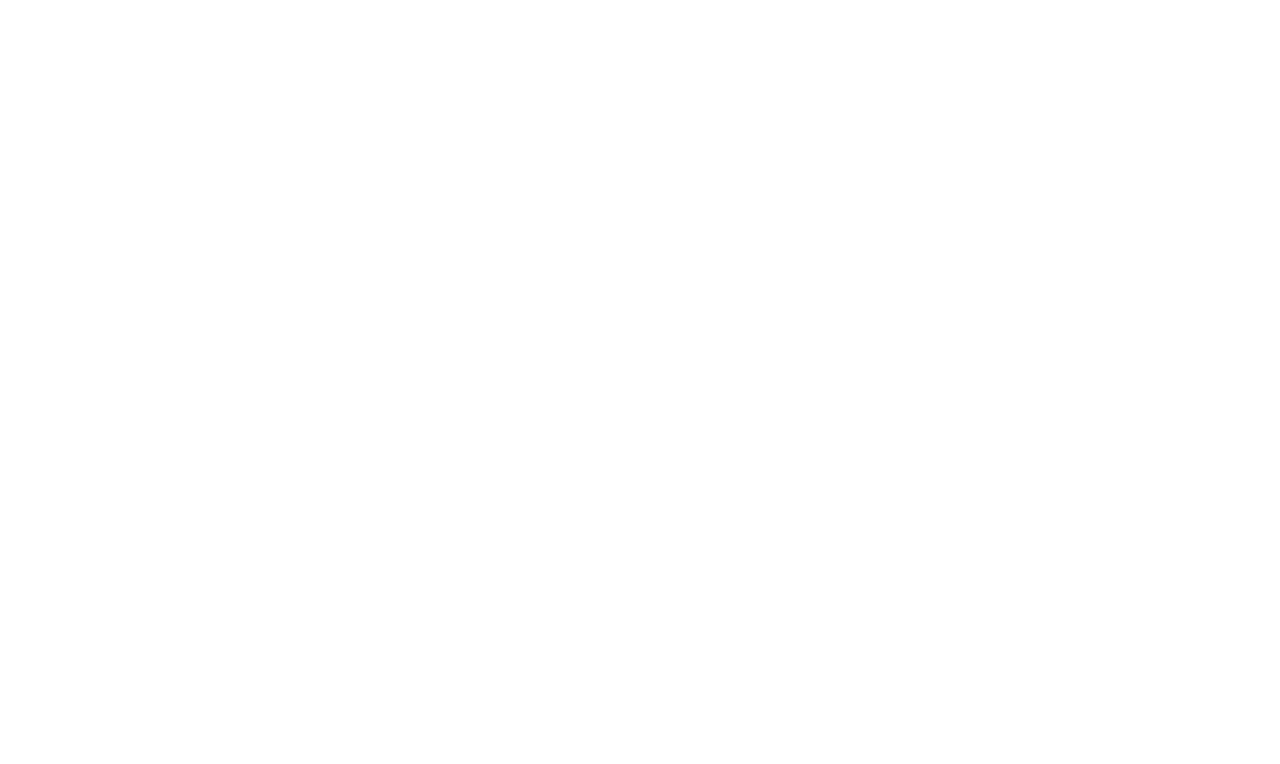
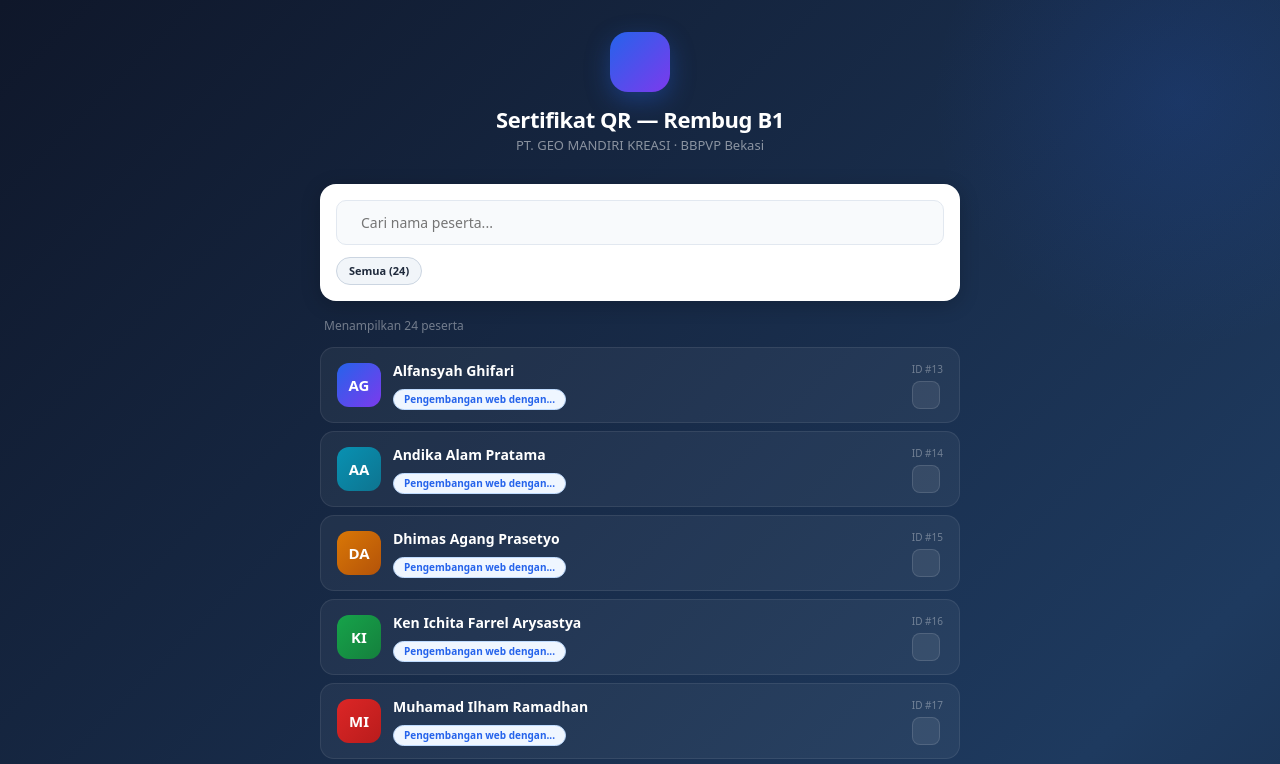
Before and after one commit to Arkariza/qr-test, a plain HTML site: page index.html in a window 1280 px wide. Shown: the top 764 px of the page. Drawn offline with Linux system fonts and the light colour scheme; the site is published under a folder, as on GitHub Pages, so addresses that start at the root find nothing.

Commit message:
Update index.html

```diff
--- a/index.html
+++ b/index.html
@@ -5,8 +5,8 @@
     <link rel="icon" type="image/svg+xml" href="/favicon.svg" />
     <meta name="viewport" content="width=device-width, initial-scale=1.0" />
     <title>Sertifikat QR — Rembug B1</title>
-    <script type="module" crossorigin src="/assets/index-CZc7vHEE.js"></script>
-    <link rel="stylesheet" crossorigin href="/assets/index-DK8EH89E.css">
+    <script type="module" crossorigin src="assets/index-CZc7vHEE.js"></script>
+    <link rel="stylesheet" crossorigin href="assets/index-DK8EH89E.css">
   </head>
   <body>
     <div id="root"></div>
```
